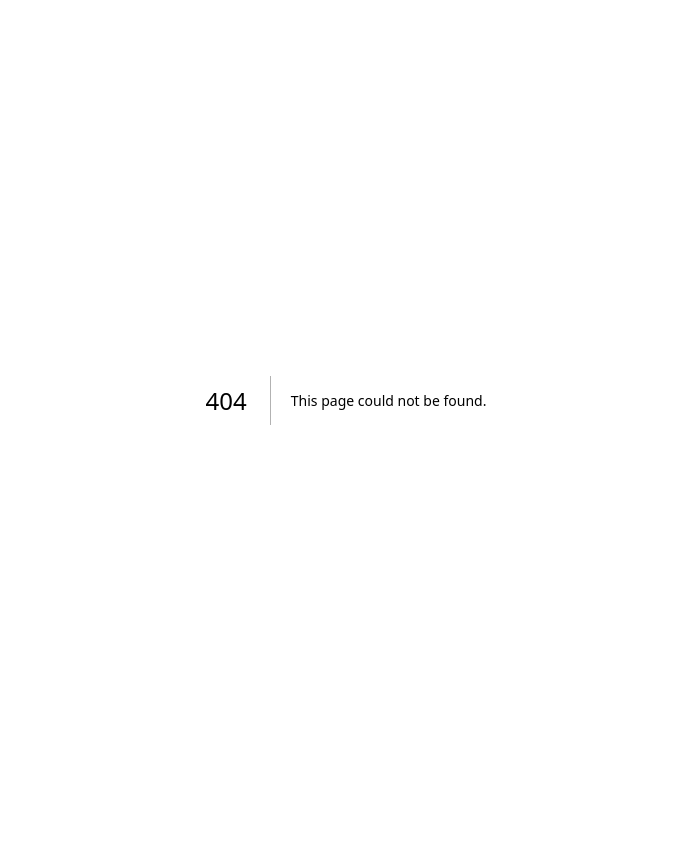
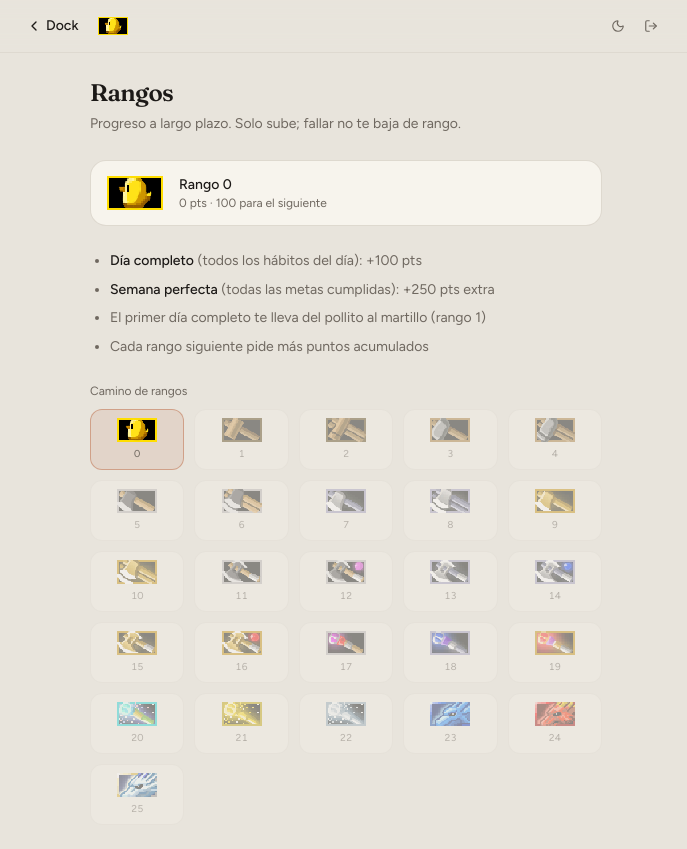
Before and after one commit to javimartosdev/habit-dock, a Next.js app: page /ranks in a window 1280 px wide. Before the commit this address had no page. Shown: the whole page, without its empty margins (294-981 px from the left). Before the commit the page ends 800 px from the top, so only its background shows below. Built offline with nearby package versions, Linux system fonts and the light colour scheme; no server answers; the database is empty; sample sign-in values are in the browser's storage.

Commit message:
fix: move ranks to own page and restore icon aspect ratio
Keep Cuenta clean, open ranks from the header badge, and render 50×30 sprites without squashing them into squares.

```diff
--- /dev/null
+++ b/src/app/(app)/ranks/page.tsx
@@ -0,0 +1,5 @@
+import { RanksPanel } from "@/components/ranks-panel";
+
+export default function RanksPage() {
+  return <RanksPanel />;
+}
--- a/src/components/app-shell.tsx
+++ b/src/components/app-shell.tsx
@@ -16,7 +16,10 @@ export function AppShell({
   userName: string;
 }) {
   const pathname = usePathname();
-  const showBack = pathname === "/stats" || pathname === "/settings";
+  const showBack =
+    pathname === "/stats" ||
+    pathname === "/settings" ||
+    pathname === "/ranks";
 
   return (
     <div className="min-h-full flex flex-col bg-background">
--- a/src/components/rank-badge.tsx
+++ b/src/components/rank-badge.tsx
@@ -2,6 +2,7 @@
 
 import Link from "next/link";
 import { useRank } from "@/components/rank-provider";
+import { RankIcon } from "@/components/rank-icon";
 
 export function RankBadge() {
   const { rank } = useRank();
@@ -14,18 +15,12 @@ export function RankBadge() {
 
   return (
     <Link
-      href="/settings#rangos"
+      href="/ranks"
       title={title}
       aria-label={title}
-      className="flex items-center rounded-lg p-0.5 hover:bg-surface-hover transition-colors"
+      className="flex items-center rounded-lg px-1 py-0.5 hover:bg-surface-hover transition-colors"
     >
-      <img
-        src={rank.iconSrc}
-        alt=""
-        width={22}
-        height={22}
-        className="h-[22px] w-[22px] image-pixelated"
-      />
+      <RankIcon src={rank.iconSrc} size="sm" />
     </Link>
   );
 }
--- /dev/null
+++ b/src/components/rank-icon.tsx
@@ -0,0 +1,42 @@
+import { cn } from "@/lib/utils";
+import { rankIconSrc } from "@/lib/ranks";
+
+/** Native art is 50×30 — keep the rectangular pixel aspect. */
+export function RankIcon({
+  rankIndex,
+  src,
+  size = "md",
+  className,
+  title,
+}: {
+  rankIndex?: number;
+  src?: string;
+  size?: "sm" | "md" | "lg" | "xl";
+  className?: string;
+  title?: string;
+}) {
+  const dims = {
+    sm: { w: 30, h: 18, className: "h-[18px] w-[30px]" },
+    md: { w: 40, h: 24, className: "h-6 w-10" },
+    lg: { w: 56, h: 34, className: "h-[34px] w-14" },
+    xl: { w: 80, h: 48, className: "h-12 w-20" },
+  }[size];
+
+  const resolved =
+    src ?? (rankIndex != null ? rankIconSrc(rankIndex) : rankIconSrc(0));
+
+  return (
+    <img
+      src={resolved}
+      alt=""
+      title={title}
+      width={dims.w}
+      height={dims.h}
+      className={cn(
+        "image-pixelated object-contain shrink-0",
+        dims.className,
+        className,
+      )}
+    />
+  );
+}
--- a/src/components/rank-level-up.tsx
+++ b/src/components/rank-level-up.tsx
@@ -1,7 +1,7 @@
 "use client";
 
 import { useEffect } from "react";
-import { rankIconSrc } from "@/lib/ranks";
+import { RankIcon } from "@/components/rank-icon";
 
 export function RankLevelUp({
   rankIndex,
@@ -23,13 +23,7 @@ export function RankLevelUp({
       aria-label="Has subido de rango"
     >
       <div className="flex flex-col items-center gap-3 rounded-2xl border border-border/80 bg-surface-elevated/95 px-8 py-7 shadow-lg shadow-black/10 animate-rank-pop">
-        <img
-          src={rankIconSrc(rankIndex)}
-          alt=""
-          width={56}
-          height={56}
-          className="h-14 w-14 image-pixelated drop-shadow-sm"
-        />
+        <RankIcon rankIndex={rankIndex} size="xl" className="drop-shadow-sm" />
         <p className="font-display text-lg font-semibold tracking-tight text-foreground">
           Has subido de rango
         </p>
--- /dev/null
+++ b/src/components/ranks-panel.tsx
@@ -0,0 +1,90 @@
+"use client";
+
+import { useEffect } from "react";
+import { useRank } from "@/components/rank-provider";
+import { RankIcon } from "@/components/rank-icon";
+import {
+  POINTS_OPTIMAL_DAY,
+  POINTS_PERFECT_WEEK,
+  MAX_RANK,
+} from "@/lib/ranks";
+
+export function RanksPanel() {
+  const { rank, refresh } = useRank();
+
+  useEffect(() => {
+    void refresh(true);
+  }, [refresh]);
+
+  return (
+    <div className="mx-auto max-w-lg space-y-6">
+      <div>
+        <h1 className="font-display text-2xl font-semibold tracking-tight">
+          Rangos
+        </h1>
+        <p className="mt-1 text-sm text-muted leading-relaxed">
+          Progreso a largo plazo. Solo sube; fallar no te baja de rango.
+        </p>
+      </div>
+
+      {rank && (
+        <div className="flex items-center gap-4 rounded-2xl border border-border/70 bg-surface-elevated/80 px-4 py-3.5">
+          <RankIcon src={rank.iconSrc} size="lg" />
+          <div className="min-w-0">
+            <p className="text-sm font-medium text-foreground">
+              Rango {rank.rankIndex}
+            </p>
+            <p className="text-xs text-muted">
+              {rank.points.toLocaleString("es-ES")} pts
+              {rank.pointsToNext != null
+                ? ` · ${rank.pointsToNext.toLocaleString("es-ES")} para el siguiente`
+                : " · rango máximo"}
+            </p>
+          </div>
+        </div>
+      )}
+
+      <div className="space-y-2 text-sm text-muted leading-relaxed">
+        <ul className="list-disc pl-5 space-y-1.5">
+          <li>
+            <span className="text-foreground font-medium">Día completo</span>{" "}
+            (todos los hábitos del día): +{POINTS_OPTIMAL_DAY} pts
+          </li>
+          <li>
+            <span className="text-foreground font-medium">Semana perfecta</span>{" "}
+            (todas las metas cumplidas): +{POINTS_PERFECT_WEEK} pts extra
+          </li>
+          <li>
+            El primer día completo te lleva del pollito al martillo (rango 1)
+          </li>
+          <li>Cada rango siguiente pide más puntos acumulados</li>
+        </ul>
+      </div>
+
+      <div>
+        <p className="mb-2.5 text-xs text-muted">Camino de rangos</p>
+        <div className="grid grid-cols-4 sm:grid-cols-5 gap-2.5">
+          {Array.from({ length: MAX_RANK + 1 }, (_, i) => {
+            const current = rank?.rankIndex ?? 0;
+            const locked = i > current;
+            const isCurrent = rank != null && i === current;
+            return (
+              <div
+                key={i}
+                title={`Rango ${i}`}
+                className={`flex flex-col items-center gap-1 rounded-xl border px-1.5 py-2 ${
+                  isCurrent
+                    ? "border-accent/40 bg-accent/10"
+                    : "border-border/50 bg-surface-elevated/50"
+                } ${locked ? "opacity-40" : ""}`}
+              >
+                <RankIcon rankIndex={i} size="md" />
+                <span className="text-[10px] tabular-nums text-muted">{i}</span>
+              </div>
+            );
+          })}
+        </div>
+      </div>
+    </div>
+  );
+}
--- a/src/components/settings-form.tsx
+++ b/src/components/settings-form.tsx
@@ -1,15 +1,9 @@
 "use client";
 
-import { FormEvent, useEffect, useState } from "react";
+import { FormEvent, useState } from "react";
 import { signOut } from "next-auth/react";
 import { Download } from "lucide-react";
 import { Button, Input } from "@/components/ui";
-import { useRank } from "@/components/rank-provider";
-import {
-  POINTS_OPTIMAL_DAY,
-  POINTS_PERFECT_WEEK,
-  rankIconSrc,
-} from "@/lib/ranks";
 
 export function SettingsForm({
   email,
@@ -18,7 +12,6 @@ export function SettingsForm({
   email: string;
   name: string;
 }) {
-  const { rank, refresh } = useRank();
   const [currentPassword, setCurrentPassword] = useState("");
   const [newPassword, setNewPassword] = useState("");
   const [passwordMsg, setPasswordMsg] = useState("");
@@ -28,10 +21,6 @@ export function SettingsForm({
   const [deleteConfirm, setDeleteConfirm] = useState("");
   const [deleteError, setDeleteError] = useState("");
   const [deleting, setDeleting] = useState(false);
-
-  useEffect(() => {
-    void refresh(true);
-  }, [refresh]);
 
   async function changePassword(e: FormEvent) {
     e.preventDefault();
@@ -94,77 +83,6 @@ export function SettingsForm({
           {email ? ` · ${email}` : ""}
         </p>
       </div>
-
-      <section id="rangos" className="space-y-3 scroll-mt-24">
-        <h2 className="font-display text-base font-semibold tracking-tight">
-          Rangos
-        </h2>
-        {rank && (
-          <div className="flex items-center gap-3 rounded-2xl border border-border/70 bg-surface-elevated/80 px-3.5 py-3">
-            <img
-              src={rank.iconSrc}
-              alt=""
-              width={40}
-              height={40}
-              className="h-10 w-10 image-pixelated"
-            />
-            <div className="min-w-0">
-              <p className="text-sm font-medium text-foreground">
-                Rango {rank.rankIndex}
-              </p>
-              <p className="text-xs text-muted">
-                {rank.points.toLocaleString("es-ES")} pts
-                {rank.pointsToNext != null
-                  ? ` · ${rank.pointsToNext.toLocaleString("es-ES")} para el siguiente`
-                  : " · rango máximo"}
-              </p>
-            </div>
-          </div>
-        )}
-        <div className="space-y-2 text-sm text-muted leading-relaxed">
-          <p>
-            Un toque de progreso a largo plazo. Solo sube; fallar una semana no
-            te baja de rango.
-          </p>
-          <ul className="list-disc pl-5 space-y-1">
-            <li>
-              <span className="text-foreground font-medium">
-                Día completo
-              </span>{" "}
-              (todos los hábitos del día): +{POINTS_OPTIMAL_DAY} pts
-            </li>
-            <li>
-              <span className="text-foreground font-medium">
-                Semana perfecta
-              </span>{" "}
-              (todas las metas cumplidas): +{POINTS_PERFECT_WEEK} pts extra
-            </li>
-            <li>
-              El primer día completo te lleva del pollito al martillo (rango 1)
-            </li>
-            <li>Cada rango siguiente pide más puntos acumulados</li>
-          </ul>
-        </div>
-        <div className="flex flex-wrap gap-1.5 pt-1">
-          {Array.from({ length: 26 }, (_, i) => (
-            <img
-              key={i}
-              src={rankIconSrc(i)}
-              alt={`Rango ${i}`}
-              title={`Rango ${i}`}
-              width={28}
-              height={28}
-              className={`h-7 w-7 image-pixelated rounded-sm ${
-                rank && i === rank.rankIndex
-                  ? "ring-2 ring-accent/50 ring-offset-1 ring-offset-background"
-                  : i > (rank?.rankIndex ?? 0)
-                    ? "opacity-35"
-                    : "opacity-90"
-              }`}
-            />
-          ))}
-        </div>
-      </section>
 
       <section className="space-y-3">
         <h2 className="font-display text-base font-semibold tracking-tight">
```
